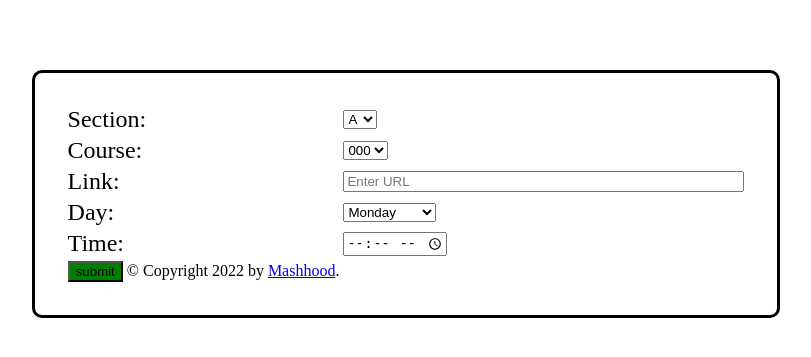
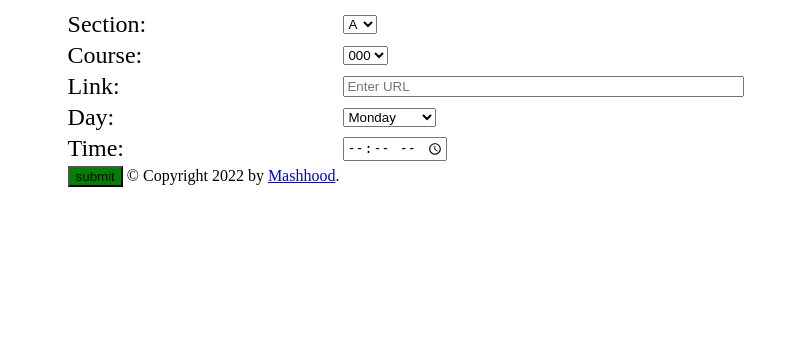
Before and after one commit to MASHOD0/CollegeCourseWare, a Flask app: page /schedule in a window 1280 px wide. Shown: the top 357 px of the page, without its empty margins (234-1045 px from the left). Run offline with Flask 2, Linux system fonts and the light colour scheme; the visitor is signed in with stand-in values (Sample User, id 1); a database or web service that is not in the repository returns one stand-in record (values such as "Sample title"); some libraries are stand-ins or nearby versions.

Commit message:
Update schedule.html

```diff
--- a/src/templates/schedule.html
+++ b/src/templates/schedule.html
@@ -3,9 +3,8 @@
 Schedule Classes
 {% endblock %}
 {% block content %}
-<body style="background-image: url(https://web-static.wrike.com/blog/content/uploads/2020/01/Five-Features-of-a-Good-Monthly-Employee-Work-Schedule-Template.jpg?av=718acbc1e2b21264368f12b5cc57c0e2);opacity: 1; background-size: cover;background-repeat: no-repeat;background-position: centre; position: relative;">
 <form action="#" method = 'POST'>
-    <table style="margin: auto; border: 3px solid black; background-color:white; padding: 30px; border-radius: 10px; margin-top: 70px;" >
+    <table style=style="max-width:100%;height: auto;background-color: gray; margin: auto;padding: 30px;border-radius: 10px; margin-top: 70px;" >
         <tr>
             <td>
                 <font size="5" color= "#000000"  > Section:</font>
```
